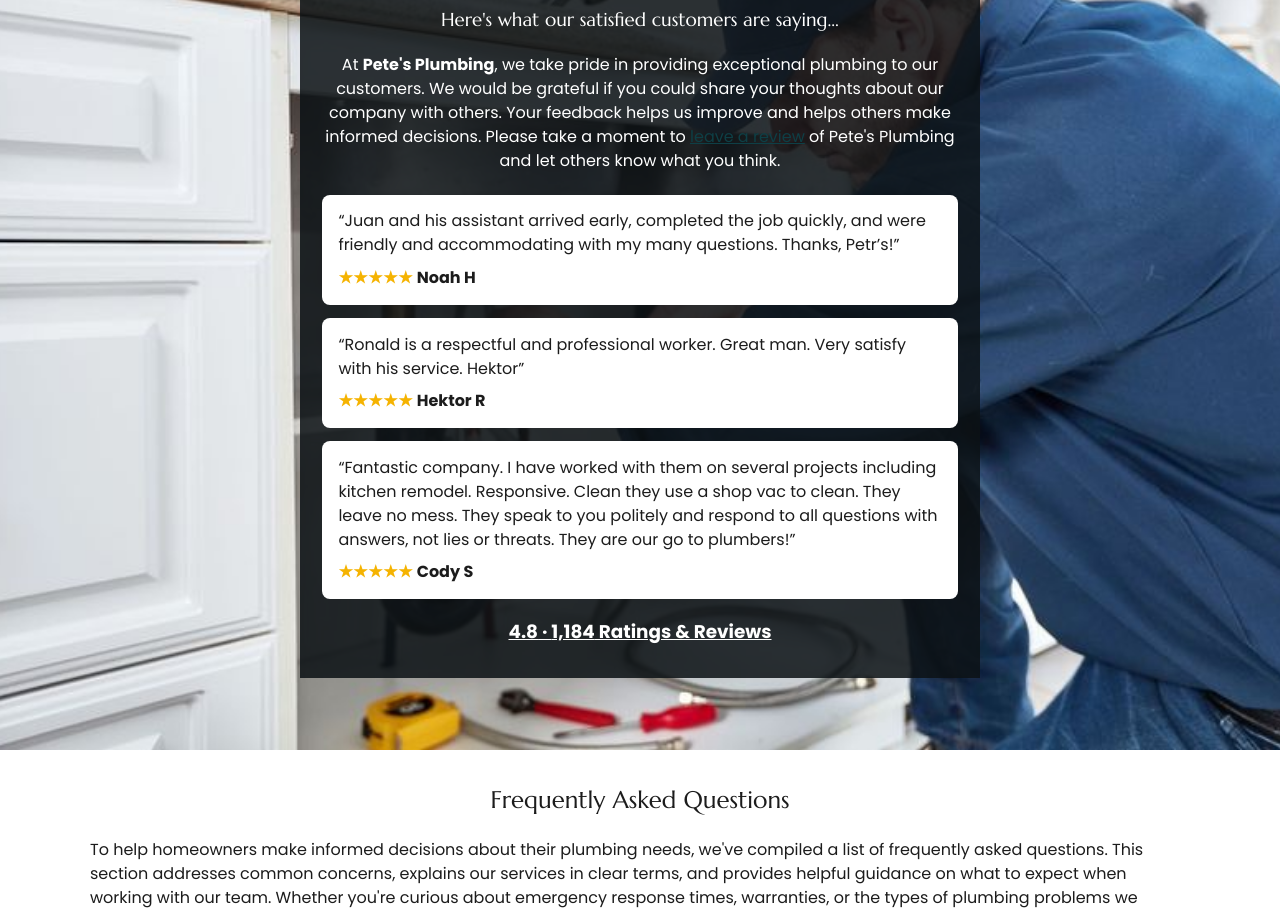
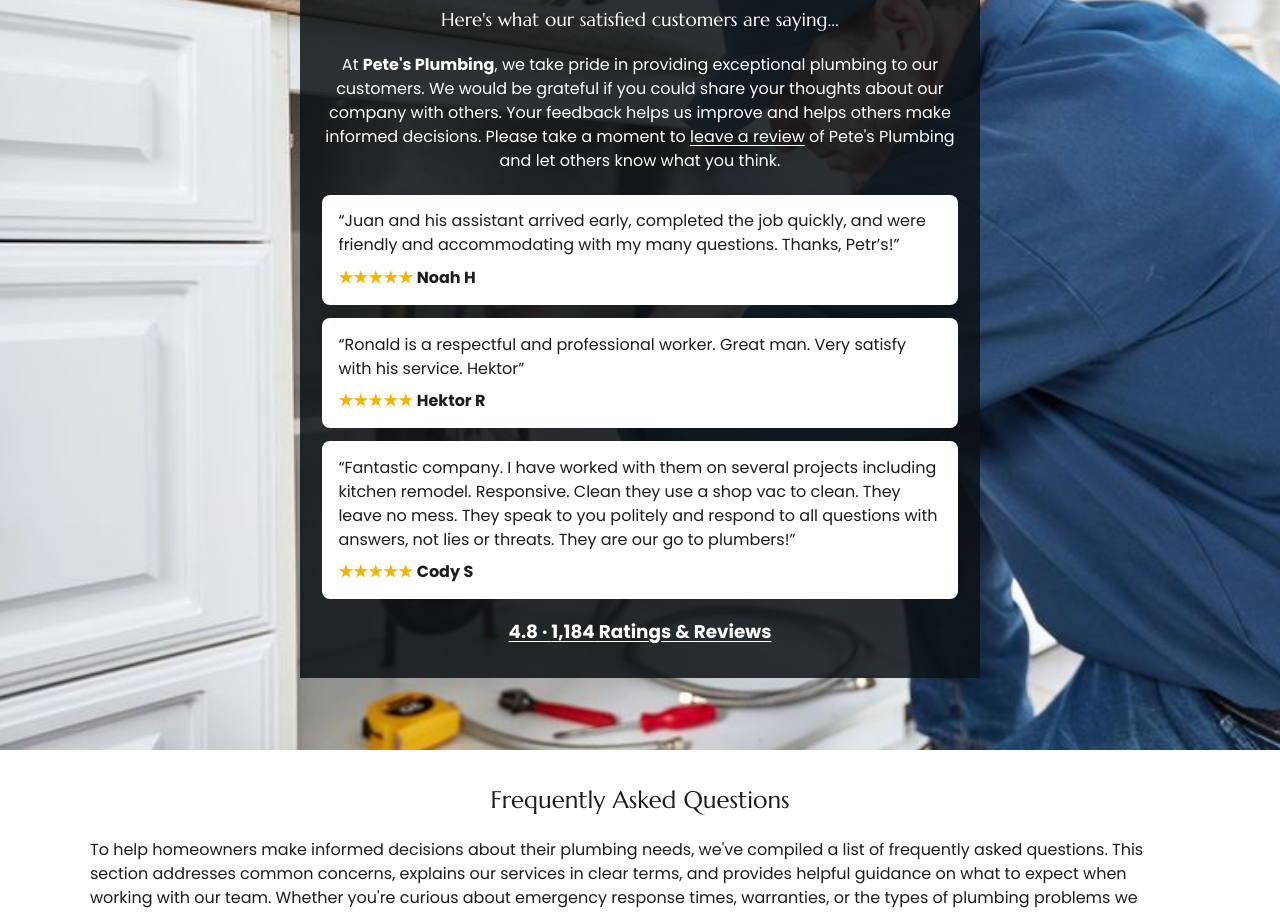
Before and after one commit to lcatalasan28/petesplumbing, a React (Vite) app: page / in a window 1280 px wide. Shown: the part 2620-3532 px from the top of the page. Built offline with nearby package versions, Linux system fonts and the light colour scheme; a web font is replaced by a local one.

Commit message:
Lighten the leave-a-review link on the dark quote panel.
The link is white and underlined, with a white focus outline, so it stays
readable on the photo overlay.

Co-authored-by: lcatalasan28 <lcatalasan28@users.noreply.github.com>

```diff
--- a/src/styles.css
+++ b/src/styles.css
@@ -531,6 +531,17 @@ h1, h2, h3, .page-banner, .hero-copy h1, .hero-copy h2 {
 
 .quote-card h2 { color: #fff; }
 
+.quote-card > p a {
+  color: #fff;
+  text-decoration: underline;
+  text-underline-offset: 0.18em;
+}
+
+.quote-card > p a:focus-visible {
+  outline: 3px solid #fff;
+  outline-offset: 3px;
+}
+
 .hero-license {
   margin: 0.75rem 0 0;
   font-weight: 700;
```
Also changed, not shown: 1 other file (tests, documents, lock files or other folders).
